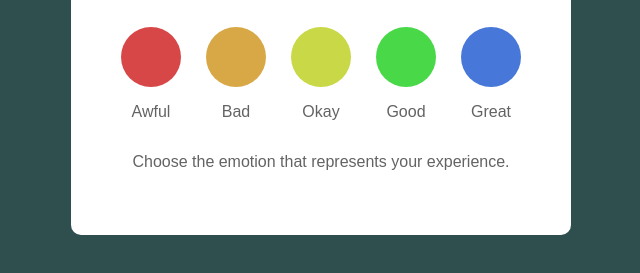
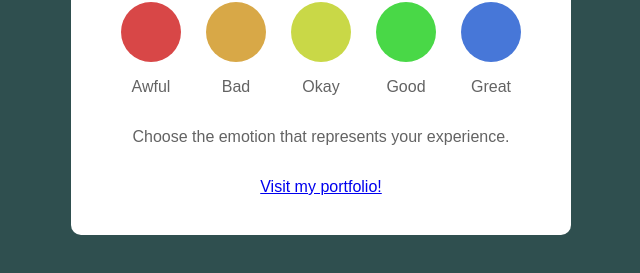
Before and after one commit to shanehendrickson/js-css-html-rating-widget, a plain HTML site: page index.html in a window 1280 px wide. Shown: the part 415-688 px from the top of the page, without its empty margins (319-959 px from the left). Drawn offline with Linux system fonts and the light colour scheme.

Commit message:
added portfolio link

```diff
--- a/index.html
+++ b/index.html
@@ -49,6 +49,8 @@
 
     <p>Choose the emotion that represents your experience.</p>
 
+    <p><a href="https://www.shanethedev.com/" target="_blank">Visit my portfolio!</a></p>
+
 
   </div>
 
```
